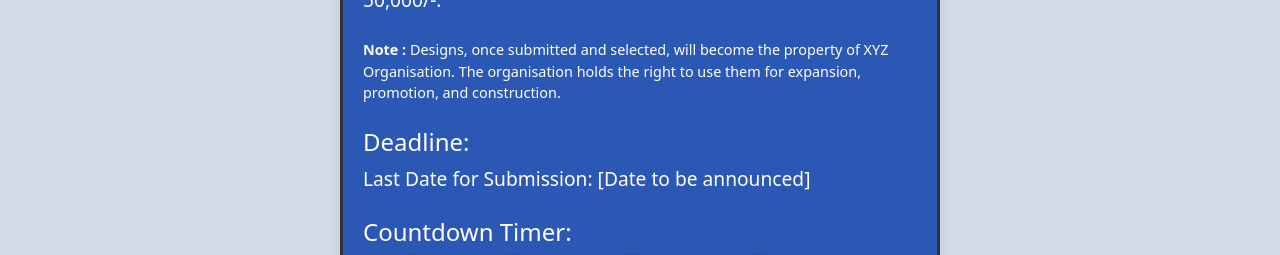
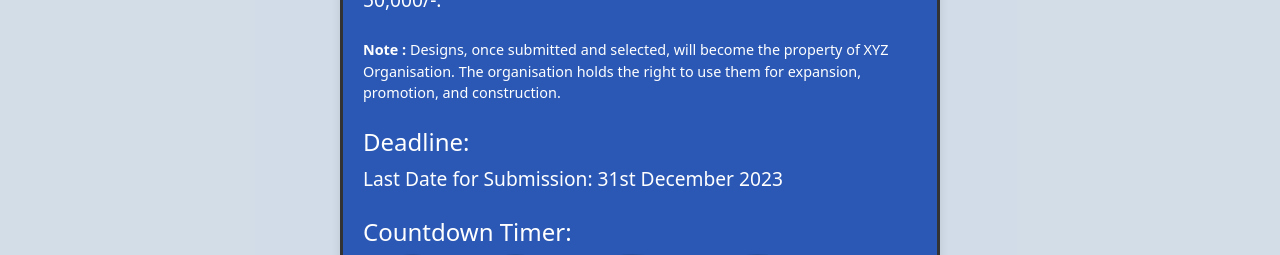
Before and after one commit to DedicatedRishi/project1, a React (Vite) app: page / in a window 1280 px wide. Shown: the part 2490-2745 px from the top of the page. Built offline with nearby package versions, Linux system fonts and the light colour scheme.

Commit message:
successfully created the countdown timer using javascript and added in homepage

```diff
--- a/src/pages/Home.jsx
+++ b/src/pages/Home.jsx
@@ -161,7 +161,8 @@ function Home() {
 
     <div class="mt-4">
       <h2>Deadline:</h2>
-      <p>Last Date for Submission: [Date to be announced]</p>
+      <p>Last Date for Submission:  31st December
+        2023</p>
     </div>
 
     <div class="mt-4">
```
